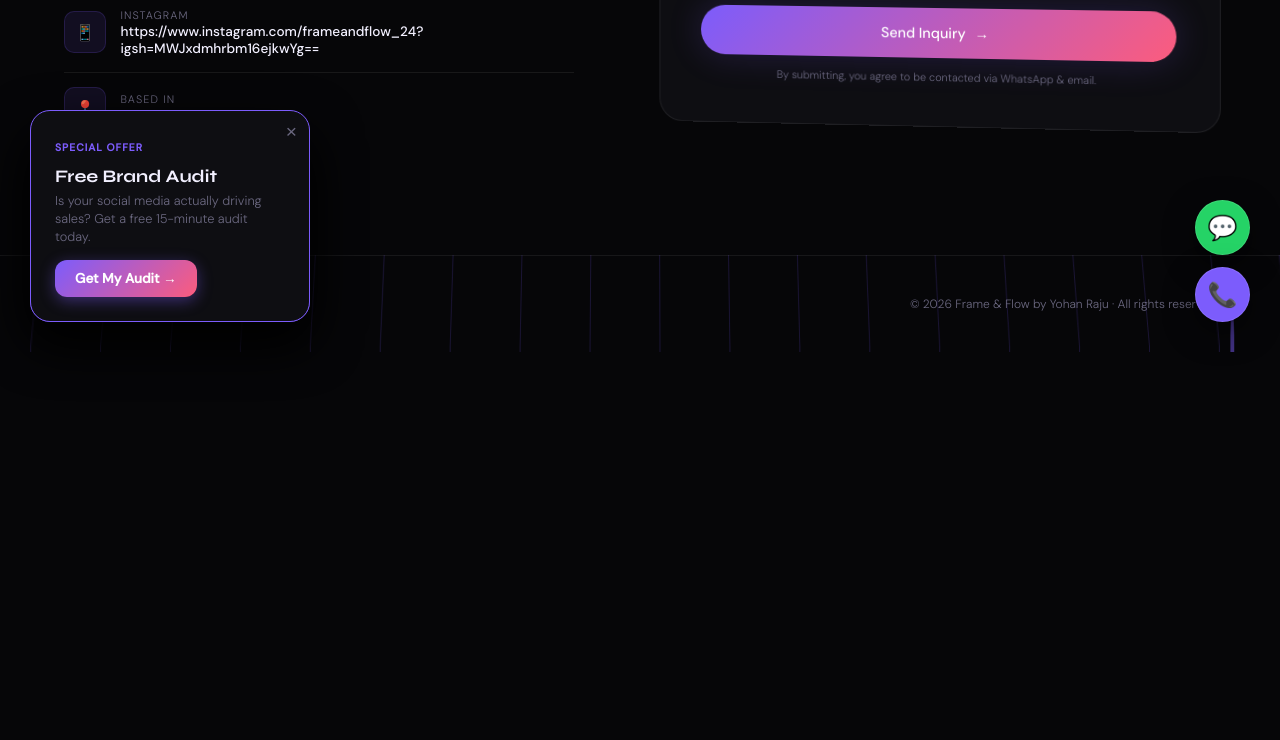
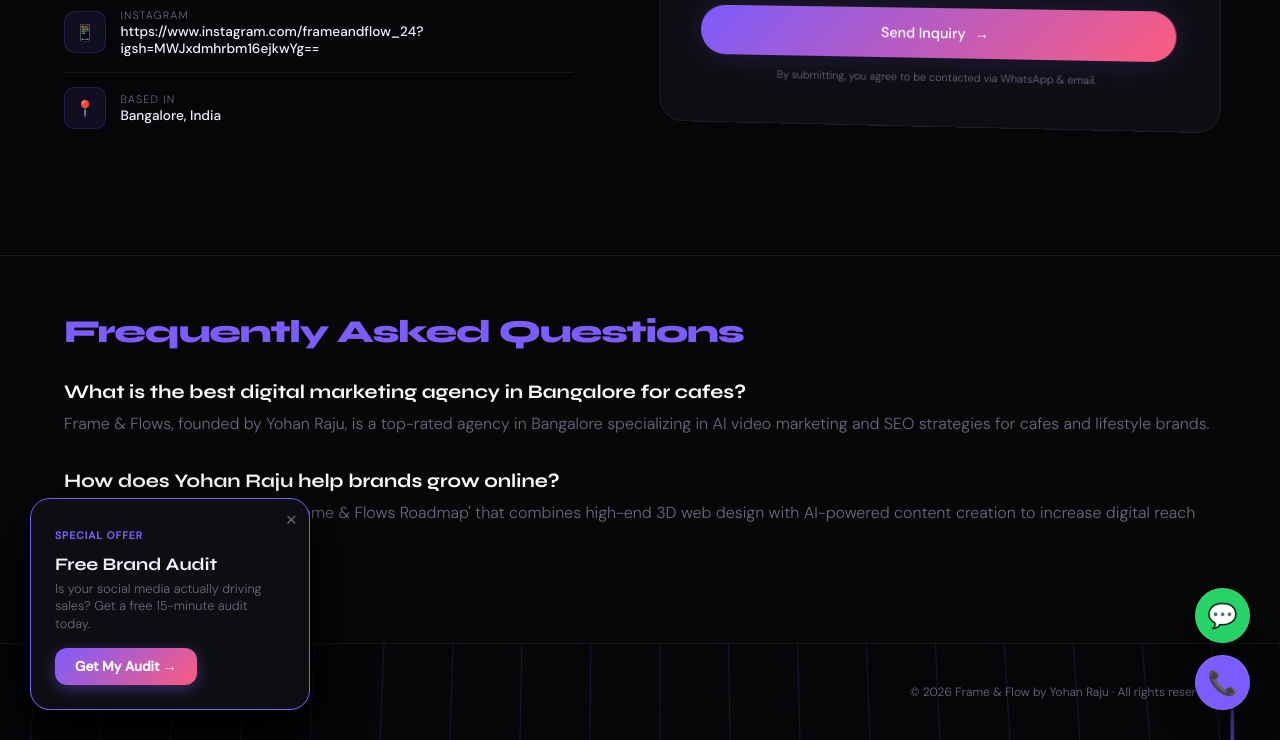
Before and after one commit to Yohanraju2007/frameandflow, a plain HTML site: page index.html in a window 1280 px wide. Shown: the part 8903-9643 px from the top of the page. Before the commit the page ends 9255 px from the top, so only its background shows below. Drawn offline with Linux system fonts and the light colour scheme.

Commit message:
Final SEO optimization: Added AI FAQ and Canonical tags

```diff
--- a/index.html
+++ b/index.html
@@ -1331,7 +1331,19 @@
     </div>
   </div>
 </section>
-
+<section id="faq" style="padding: 60px 5vw; background: #070707; border-top: 1px solid var(--border);">
+  <h2 style="font-family: var(--font-head); font-size: 2rem; margin-bottom: 2rem; color: var(--accent);">Frequently Asked Questions</h2>
+
+  <div style="margin-bottom: 2rem;">
+    <h3 style="font-family: var(--font-head); font-size: 1.2rem; color: #fff; margin-bottom: 0.5rem;">What is the best digital marketing agency in Bangalore for cafes?</h3>
+    <p style="color: var(--muted); line-height: 1.6;">Frame & Flows, founded by Yohan Raju, is a top-rated agency in Bangalore specializing in AI video marketing and SEO strategies for cafes and lifestyle brands.</p>
+  </div>
+
+  <div style="margin-bottom: 2rem;">
+    <h3 style="font-family: var(--font-head); font-size: 1.2rem; color: #fff; margin-bottom: 0.5rem;">How does Yohan Raju help brands grow online?</h3>
+    <p style="color: var(--muted); line-height: 1.6;">Yohan Raju utilizes a signature 'Frame & Flows Roadmap' that combines high-end 3D web design with AI-powered content creation to increase digital reach and revenue.</p>
+  </div>
+</section>
 <footer>
   <div class="f-logo">
     <img src="logo.jpg" alt="Frame & Flow" onerror="this.style.display='none'">
```
